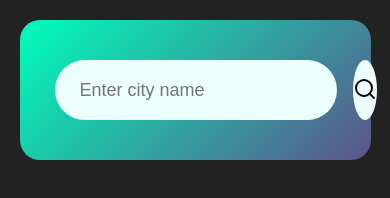
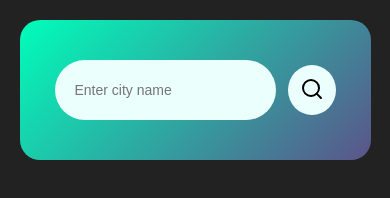
Before and after one commit to simaul06/Weather.APP_Create_by--UV, a plain HTML site: page index.html in a window 390 px wide. Drawn offline with Linux system fonts and the light colour scheme.

Commit message:
Add files via upload

```diff
--- a/style.css
+++ b/style.css
@@ -103,3 +103,18 @@ body {
     margin-top: 10px;
     display: none;
 }
+
+@media (max-width:450px) {
+    .search input {
+        padding: 8px 20px;
+        height: 60px;
+        border-radius: 30px;
+        flex: 1;
+        margin-right: 12px;
+        font-size: 14px;
+    }
+    .search button{
+        width: 50px;
+        height: 50px;
+    }
+}
```
